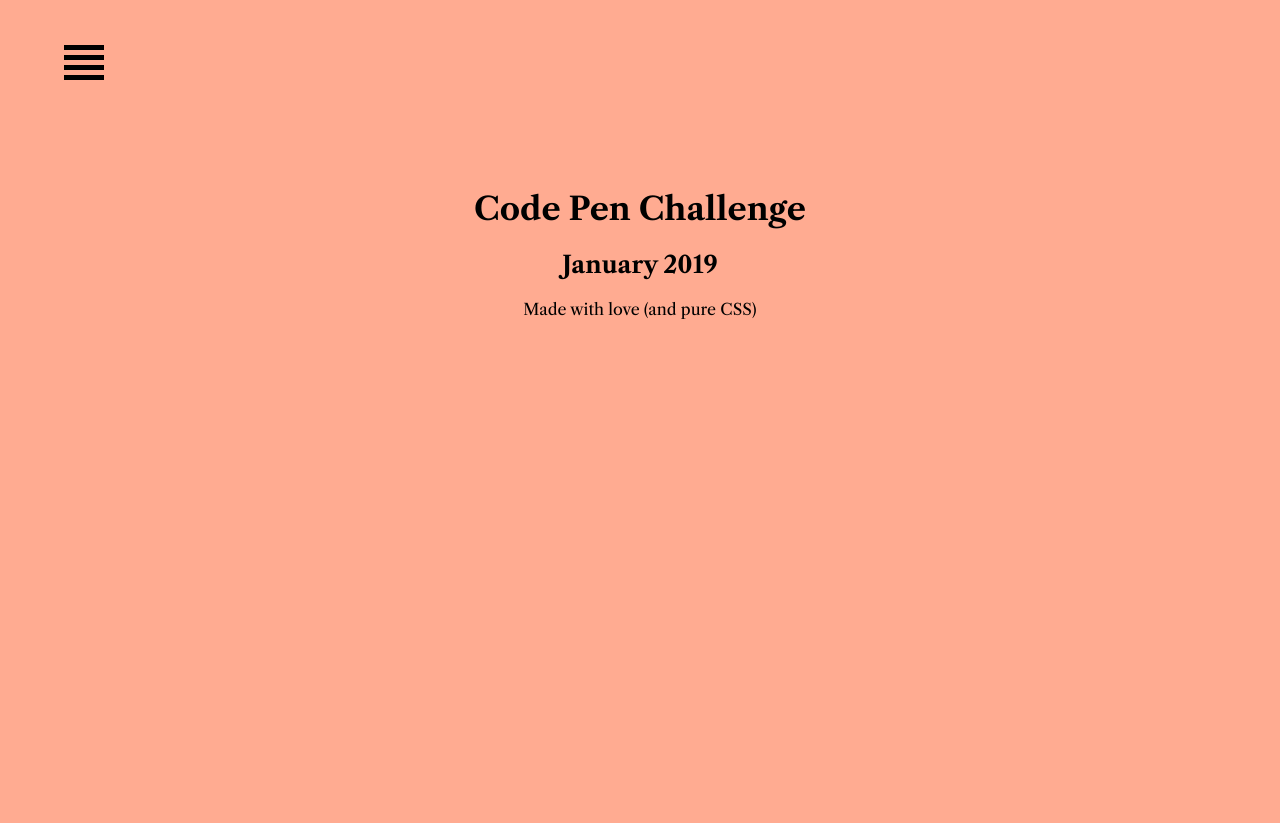
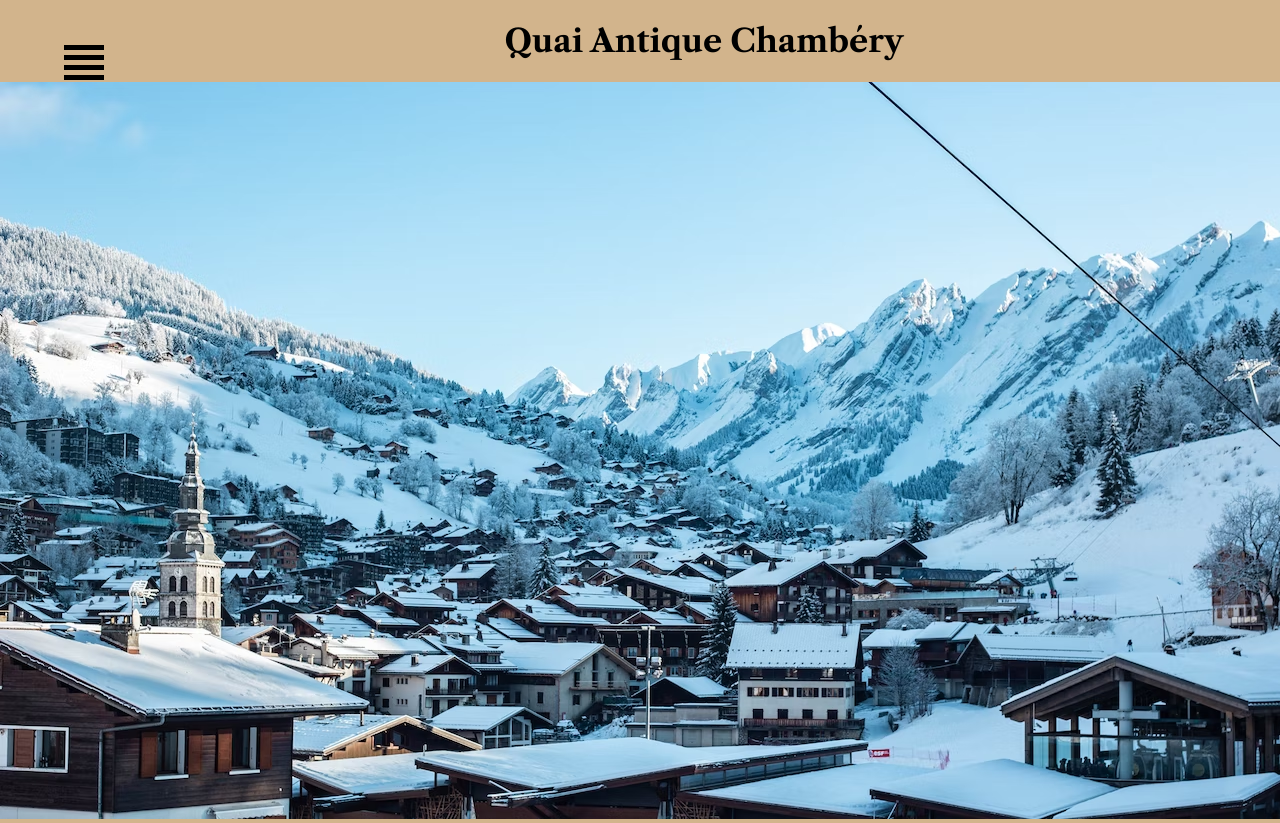
Before and after one commit to GDel84/ArnaudMichant, a Symfony app: template templates/accueil.html.twig in a window 1280 px wide; the page is wider, and only the part inside the window is pictured. Before the commit the page ends 319 px from the top of that part, so only its background shows below. Run offline with Twig, Linux system fonts and the light colour scheme; the template is opened without the code that fills it, so the values that code supplies are empty; some libraries are stand-ins or nearby versions.

Commit message:
test design

```diff
--- a/public/css/style.css
+++ b/public/css/style.css
@@ -2,18 +2,15 @@
 
 body {
   font-family: Libre Caslon Text;
-  background-color: #FFAB91;
+  background-color: #D2B48C;
+  z-index: 2;
+  margin: 0;
 }
 
-.body-text {
-  padding-top: 20vh;
-  text-align: center;
-  position: relative;
-}
 
 .hamburger-icon {
   position: absolute;
-  z-index: 1;
+  z-index: 100;
   top: 5vh;
   left: 5vw;
   padding-bottom: 2vh;
@@ -27,11 +24,13 @@
   margin: 5px 0px 5px 0px;
   transition: 0.7s ease-in-out;
   transform: none;
+  z-index: 10;
 }
 
 #openmenu:checked ~ .menu-pane {
   left: -5vw;
   transform: translateX(-5vw);
+  z-index: 10;
 }
 
 #openmenu:checked ~ .body-text {
@@ -68,7 +67,7 @@
 
 .menu-pane p {
   color: black;
-  font-size: 0.6em;
+  font-size: 0.5em;
 }
 
 .menu-pane nav {
@@ -80,7 +79,7 @@
 }
 
 .menu-pane ul {
-  padding: 10%;
+  padding: 15%;
   display: inline-block;
 }
 
@@ -154,3 +153,13 @@
   opacity: 0;
   height: 6vh;
 }
+.body-text {
+  text-align: center;
+  position: absolute;
+  z-index: 2;
+}
+.imgfont{
+width: auto;
+height: 20%;
+position: relative;
+}
--- a/templates/accueil.html.twig
+++ b/templates/accueil.html.twig
@@ -1,5 +1,12 @@
 {% extends 'base.html.twig' %}
 {% block body %}
+<div class="body-text">
+    <h1>Quai Antique Chambéry</h1>
+<div class="imgfont">
+    <img src="/photo/montagnevile.jpg">
+
+</div>
+</div>
 
 
 
--- a/templates/nav.html.twig
+++ b/templates/nav.html.twig
@@ -17,27 +17,19 @@
 
         <nav>
           <ul class="menu-links">
-            <li><a href="###">Québec, QC</a><span id="QC-info">
-              <p>+1 418-640-3300</p>
+            <li><a href="{{path('accueil')}}">Quai Antique</a><span id="QC-info">
+              <p>06 00 00 00 00</p>
             </span>
-
             </li>
-
-            <li><a href="###">déjeuner</a>
-
-            </li>
-            <li><a href="###">boulangerie</a></li>
+            <li><a href="###">déjeuner</a></li>
+            <li><a href="{{path('carte')}}">Carte</a></li>
             <li><a href="###">boissons</a></li>
           </ul>
+        </nav>
 
-
-
-        </nav>
       </div>
     <div class="body-text">
-      <h1>Code Pen Challenge</h1>
-      <h2>January 2019</h2>
-      <p>Made with love (and pure CSS)</p>
+
     </div>
   </div>
 
```
Also changed, not shown: public/photo/montagnevile.jpg (added).
